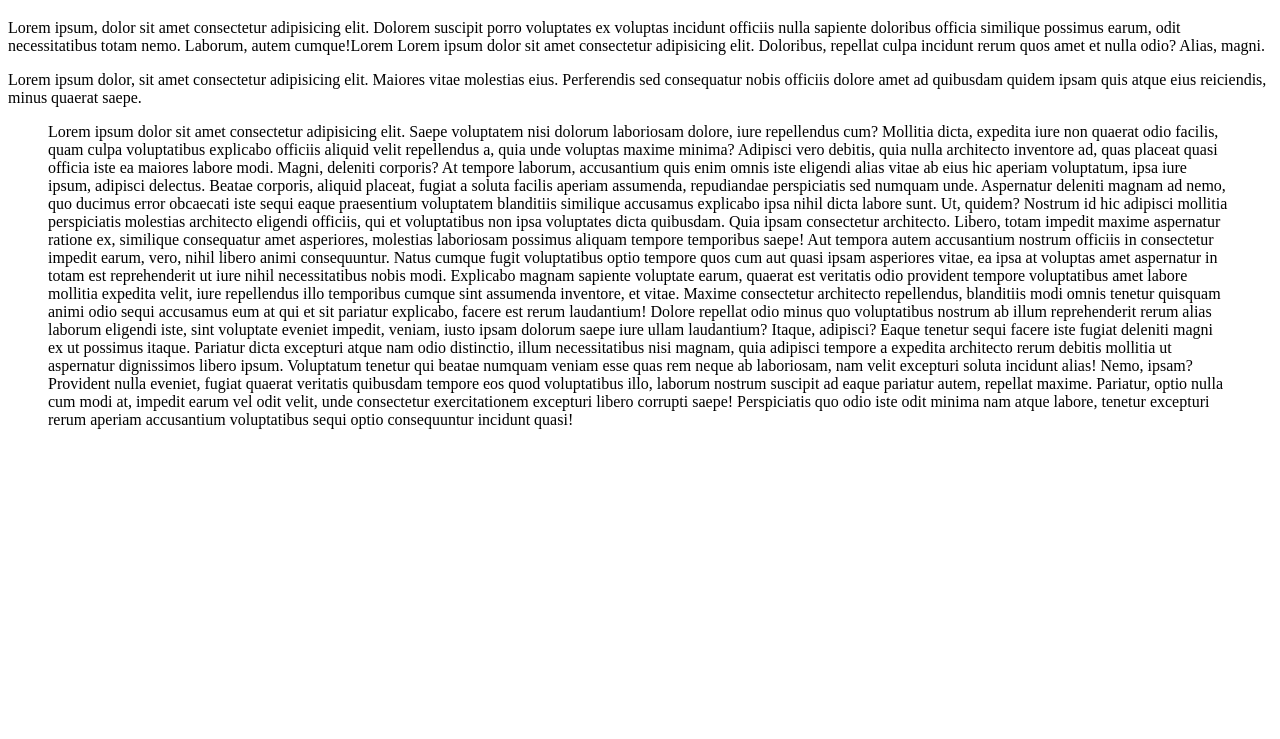
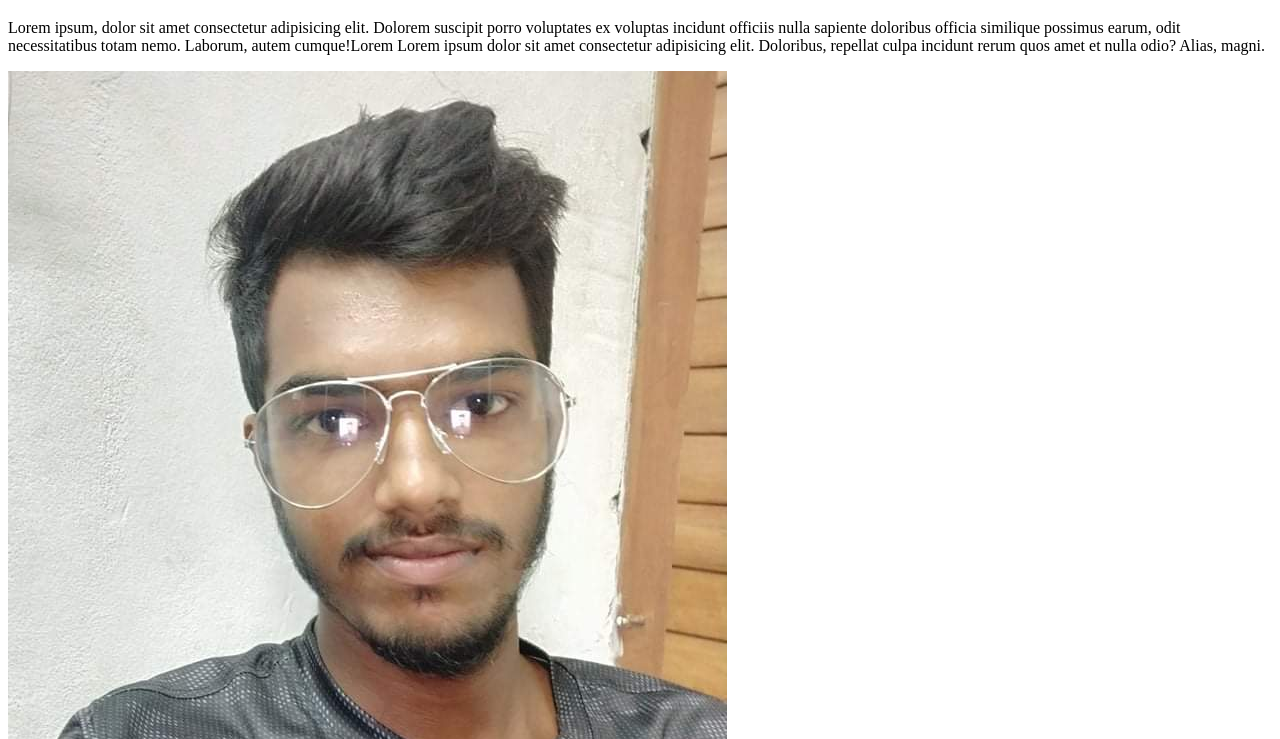
Before and after one commit to MdArefineAhamedJoy/my-fast-repo, a plain HTML site: page index.html in a window 1280 px wide. Shown: the part 61-800 px from the top of the page. Drawn offline with Linux system fonts and the light colour scheme.

Commit message:
single img

```diff
--- a/index.html
+++ b/index.html
@@ -10,7 +10,7 @@
     <!-- my-fast-repo -->
     <h1>this 23 fast repositor in year</h1>
     <p>Lorem ipsum, dolor sit amet consectetur adipisicing elit. Dolorem suscipit porro voluptates ex voluptas incidunt officiis nulla sapiente doloribus officia similique possimus earum, odit necessitatibus totam nemo. Laborum, autem cumque!Lorem Lorem ipsum dolor sit amet consectetur adipisicing elit. Doloribus, repellat culpa incidunt rerum quos amet et nulla odio? Alias, magni. </p>
-
+    <img src="img/1658930253468.jpeg" alt="">
 
     <p>
         Lorem ipsum dolor, sit amet consectetur adipisicing elit. Maiores vitae molestias eius. Perferendis sed consequatur nobis officiis dolore amet ad quibusdam quidem ipsam quis atque eius reiciendis, minus quaerat saepe.
```
